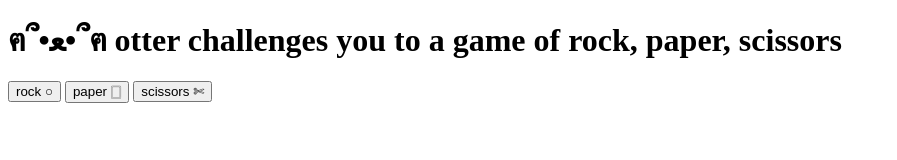
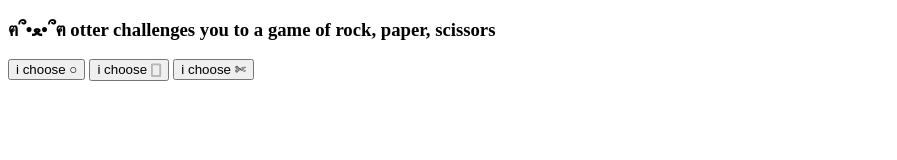
Before and after one commit to kylieyin/rock-paper-scissors, a plain HTML site: page index.html in a window 1280 px wide. Shown: the whole page, without its empty margins (0-897 px from the left). Drawn offline with Linux system fonts and the light colour scheme.

Commit message:
tweaked options text

```diff
--- a/index.html
+++ b/index.html
@@ -6,11 +6,11 @@
 </head>
 <body>
 
-    <h1>ฅ՞•ﻌ•՞ฅ otter challenges you to a game of rock, paper, scissors</h1>
+    <h3>ฅ՞•ﻌ•՞ฅ otter challenges you to a game of rock, paper, scissors</h3>
     <div style="margin-bottom: 20px">
-        <button id="rock">rock ○</button>
-        <button id="paper">paper 🀆</button>
-        <button id="scissors">scissors ✄</button>
+        <button id="rock">i choose ○</button>
+        <button id="paper">i choose 🀆</button>
+        <button id="scissors">i choose ✄</button>
     </div>
 
     <div id="result"></div>
```
